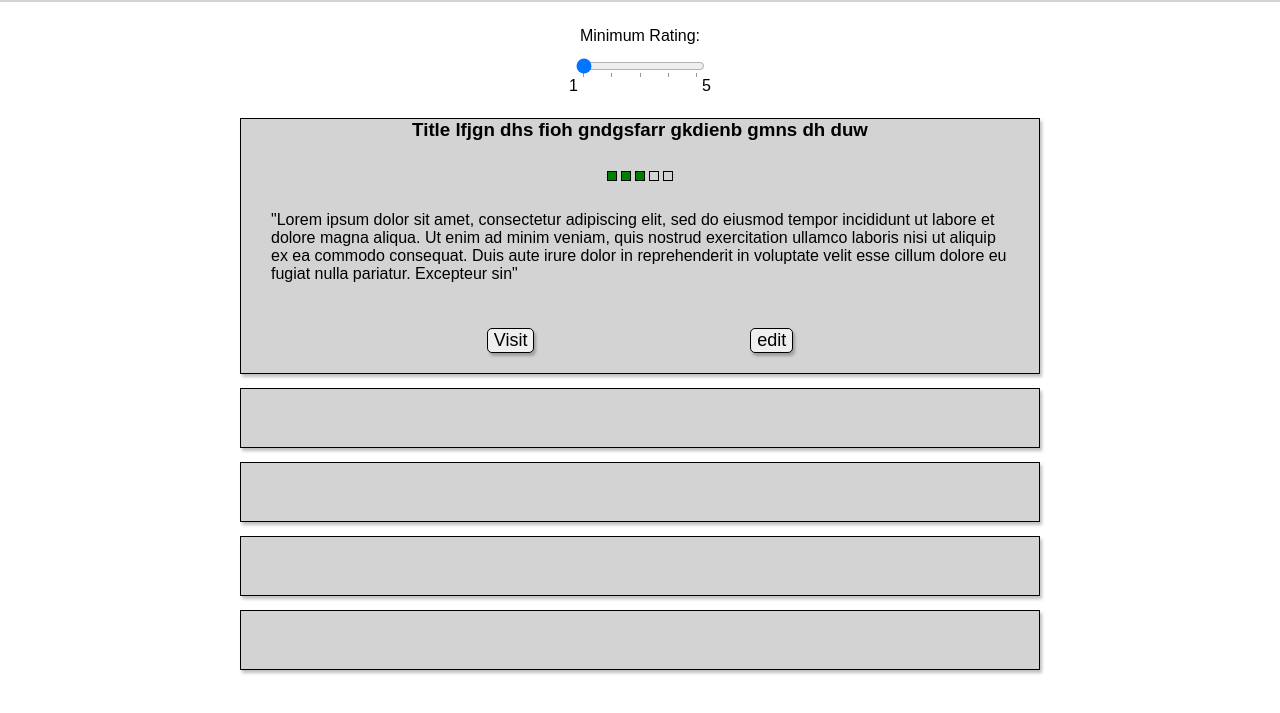
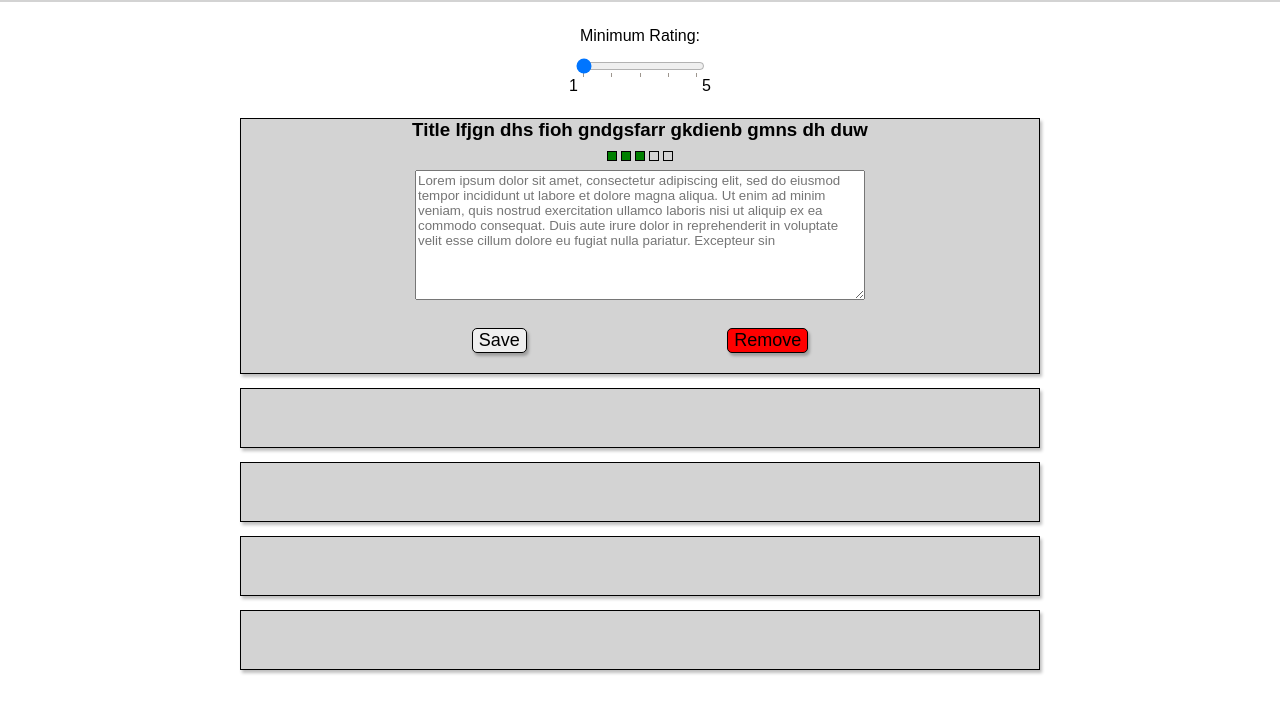
Before and after one commit to thinkful-ei-jaguar/bookmarkApp-TaylorP, a plain HTML site: page edit.html in a window 1280 px wide. Shown: the part 73-786 px from the top of the page. Drawn offline with Linux system fonts and the light colour scheme.

Commit message:
add html for edit

```diff
--- a/edit.html
+++ b/edit.html
@@ -30,7 +30,7 @@
         </div>
         </header>
         <section class='bookmarks-container'>
-            <div class='bookmark expand' id='expand'>
+            <div class='bookmark expand'>
                 <h3>Title lfjgn dhs fioh gndgsfarr gkdienb gmns dh duw</h3>
                 <div class=ratings>
                     <div class='star checked'></div>
@@ -39,12 +39,12 @@
                     <div class='star'></div>
                     <div class='star'></div>
                 </div>
-                <section class='description'>
-                    <p>"Lorem ipsum dolor sit amet, consectetur adipiscing elit, sed do eiusmod tempor incididunt ut labore et dolore magna aliqua. Ut enim ad minim veniam, quis nostrud exercitation ullamco laboris nisi ut aliquip ex ea commodo consequat. Duis aute irure dolor in reprehenderit in voluptate velit esse cillum dolore eu fugiat nulla pariatur. Excepteur sin"</p>
-                </section>
+                <form name='description'>
+                <textarea rows="14" cols="10" maxlength="350" wrap="soft" id='description' name='description' placeholder="Lorem ipsum dolor sit amet, consectetur adipiscing elit, sed do eiusmod tempor incididunt ut labore et dolore magna aliqua. Ut enim ad minim veniam, quis nostrud exercitation ullamco laboris nisi ut aliquip ex ea commodo consequat. Duis aute irure dolor in reprehenderit in voluptate velit esse cillum dolore eu fugiat nulla pariatur. Excepteur sin"></textarea>
+                </form>
                 <section class='expand-buttons'>
-                    <button type='button' id='visit-button' name='visit-button' href='http://www.google.com'>Visit</buttion>
-                    <button type='button' id='edit-button' name='edit-button' href='edit.html'>edit</buttion>
+                    <button type='button' id='save-button' name='save-button'>Save</button>
+                    <button type='button' id='delete-button' name='delete-button'>Remove</button>
                 </section>
             </div>
             <div class='bookmark'></div>
--- a/index.css
+++ b/index.css
@@ -128,6 +128,16 @@ h3 {
     background-color: green;
 }
 
+#delete-button {
+    background-color: red;
+}
+
+#description {
+    height: 200px;
+    width: 300px;
+    overflow-wrap: break-word;
+}
+
 @media screen and  (min-width: 600px){
 #add {
     display: inline;
@@ -163,4 +173,10 @@ h3 {
     height: 256px;
     flex-direction: column;
 }
+
+#description {
+    width: 450px;
+    height: 130px;
 }
+
+}
```
